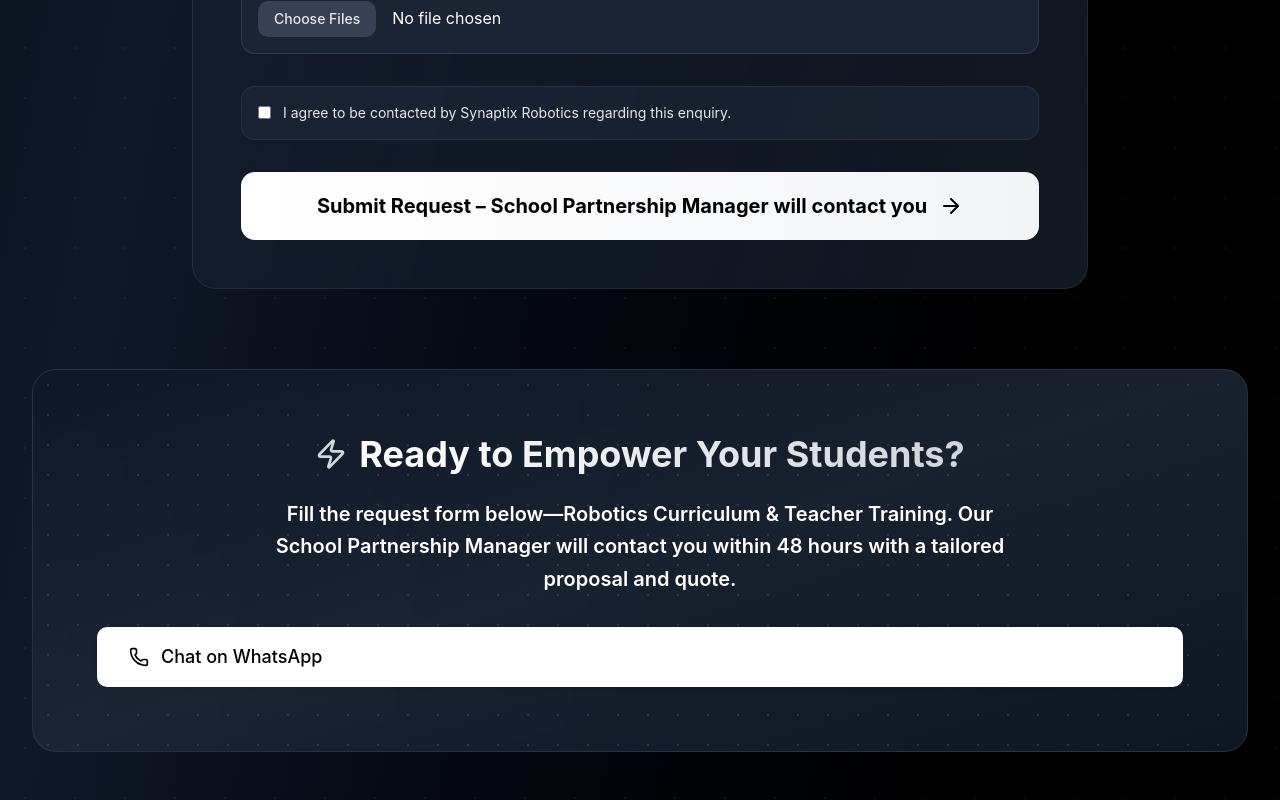
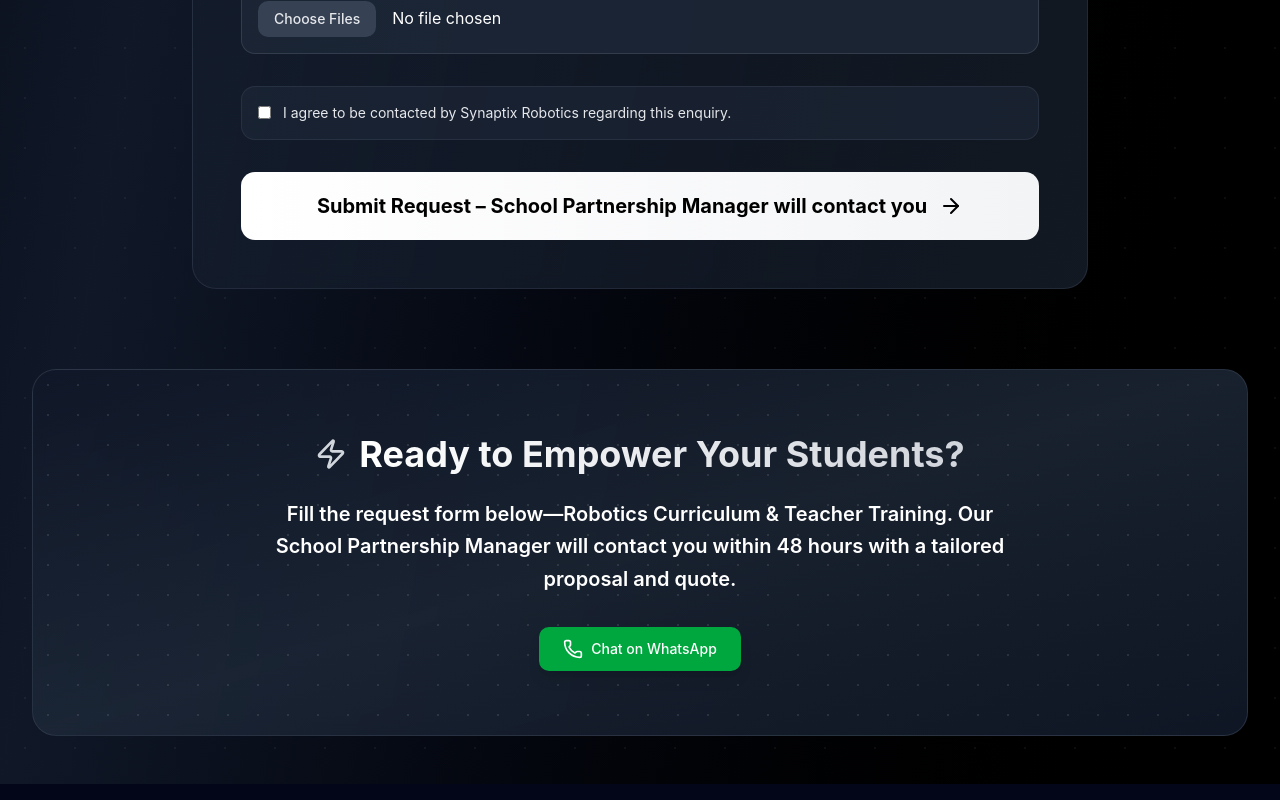
Before and after one commit to developer-yakub/synaptix, a Next.js app: page /robotics-curriculum in a window 1280 px wide. Shown: the part 6377-7177 px from the top of the page. Built offline with nearby package versions, Linux system fonts and the light colour scheme; no server answers.

Commit message:
Update errors fixed

```diff
--- a/src/app/robotics-curriculum/page.jsx
+++ b/src/app/robotics-curriculum/page.jsx
@@ -994,8 +994,8 @@
             <motion.a
               whileHover={{ scale: 1.05, backgroundColor: '#f8fafc' }}
               whileTap={{ scale: 0.95 }}
-              className="px-8 py-4 bg-white text-black rounded-lg font-medium text-lg flex items-center gap-3 mx-auto hover:bg-gray-50 transition-colors duration-300 shadow-sm hover:shadow-md"
-              href="https://wa.me/917893768080?text=Hi%21%20I%27m%20interested%20in%20your%20robotics%20curriculum%20services.%20Can%20we%20discuss%20my%20project%3F"
+              className="inline-flex items-center gap-2 px-6 py-3 bg-green-600 text-white rounded-lg font-medium text-sm hover:bg-green-700 transition-all duration-200 shadow-lg hover:shadow-xl"
+              href="https://wa.me/917893768080?text=Hi%21%20I%27m%20interested%20in%20getting%20the%20Robotics%20Curriculum%20for%20my%20school%2Finstitution.%20Can%20we%20discuss%20the%20implementation%20details%3F"
               target="_blank"
               rel="noopener noreferrer"
             >
```
Also changed, not shown: 1 other file (tests, documents, lock files or other folders).
